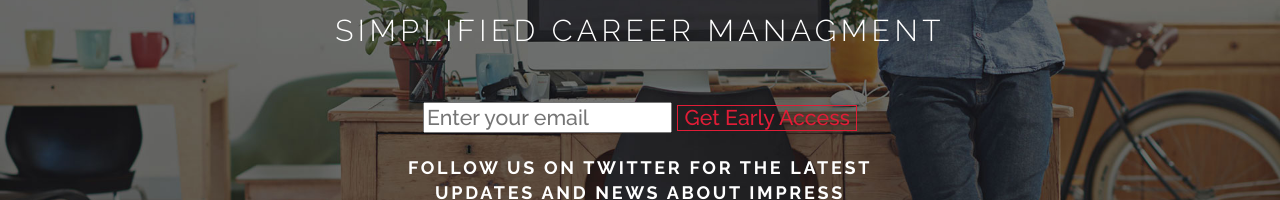
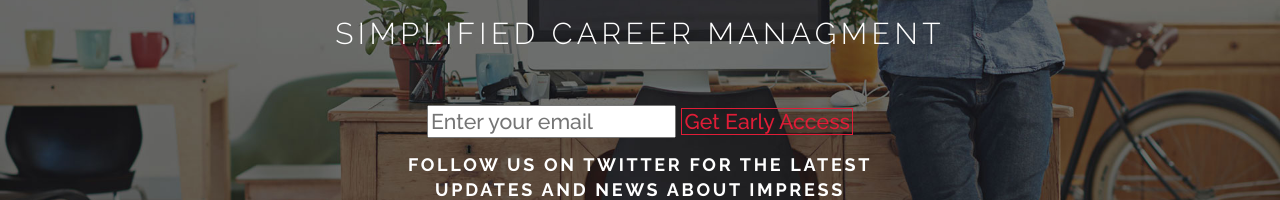
Before and after one commit to backupparachute/impress-website, a website: page index.html in a window 1280 px wide. Shown: the part 362-562 px from the top of the page. Drawn offline with nearby package versions, Linux system fonts and the light colour scheme; files that its build step writes are made by us from their sources; a script that the page names is missing.

Commit message:
Update index.html

```diff
--- a/index.html
+++ b/index.html
@@ -20,17 +20,21 @@
     <link href='https://fonts.googleapis.com/css?family=Raleway:300,400,700,500,900' rel='stylesheet' type='text/css'>
     <style>
       #register {
+        margin-bottom: 1em;
+      }
+      #register #signup {
         font-size:16pt;
         color: #666;
-        margin-bottom: 1em;
       }
       #register input {
         line-height:1em;
+        padding:2px;
       }
       #register .button {
         background-color : transparent;
         border: 1px solid #e11d37;
         color: #e11d37;
+        padding:2px;
       }
       #register .button:focus,
       #register .button:hover {
@@ -55,7 +59,7 @@
           	<input class="email" name="email" type="email" placeholder="Enter your email" />
           	<input id="signup-submit" class="button ghost-impress" type="submit" value="Get Early Access" data-bucket="739c0bf3935ef3af5746d9ddb54202e98ab12fc2" data-canopy-domain="impress.paywithcanopy.com" />
           </form>
-          <div id="thanks" style="display:none;">Thank you, we will contact you when your account is ready.</div>
+          <h3 class="billboard-cta" id="thanks" style="display:none;">Thank you, we will contact you when your account is ready.</h3>
         </div>
 
         <h3 class="billboard-cta">Follow us on Twitter for the latest updates and news about Impress</h3>
```
